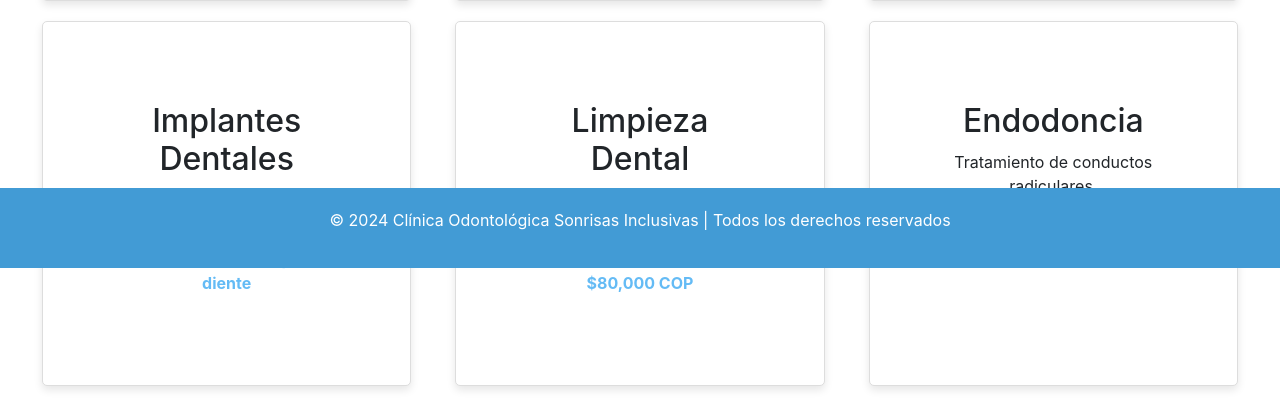
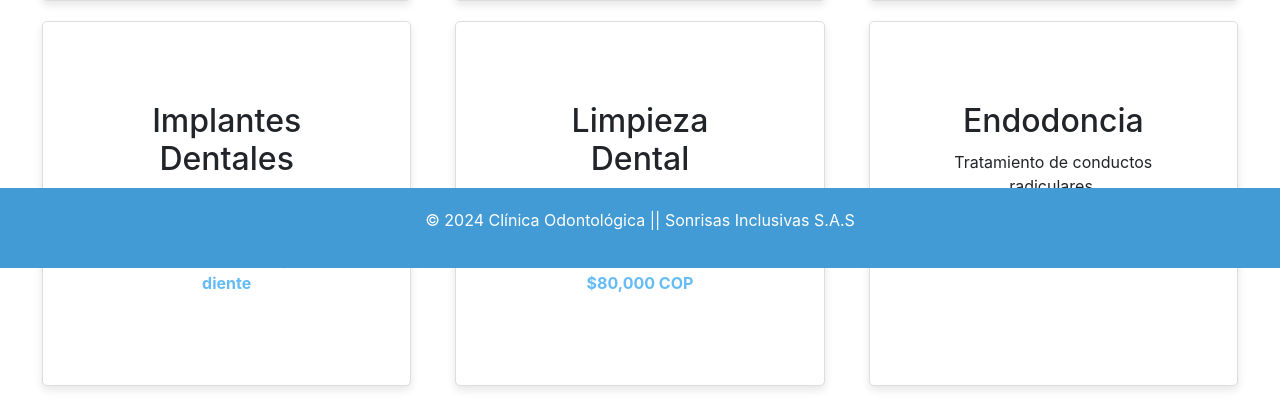
Before and after one commit to nicolascorderodev/proyecto-sonrisas-inclusivas, a Python web app: template templates/servicios.html in a window 1280 px wide. Shown: the part 532-948 px from the top of the page. Run offline with Jinja, Linux system fonts and the light colour scheme; the template is opened without the code that fills it, so the values that code supplies are empty.

Commit message:
Se hizo un cambio en el footer del archivo servicios.html

```diff
--- a/templates/servicios.html
+++ b/templates/servicios.html
@@ -75,7 +75,7 @@
         </section>
     </main>
     <footer>
-        <p>© 2024 Clínica Odontológica Sonrisas Inclusivas | Todos los derechos reservados</p>
+        <p>© 2024 Clínica Odontológica || Sonrisas Inclusivas S.A.S</p>
     </footer>
 </body>
 </html>
```
